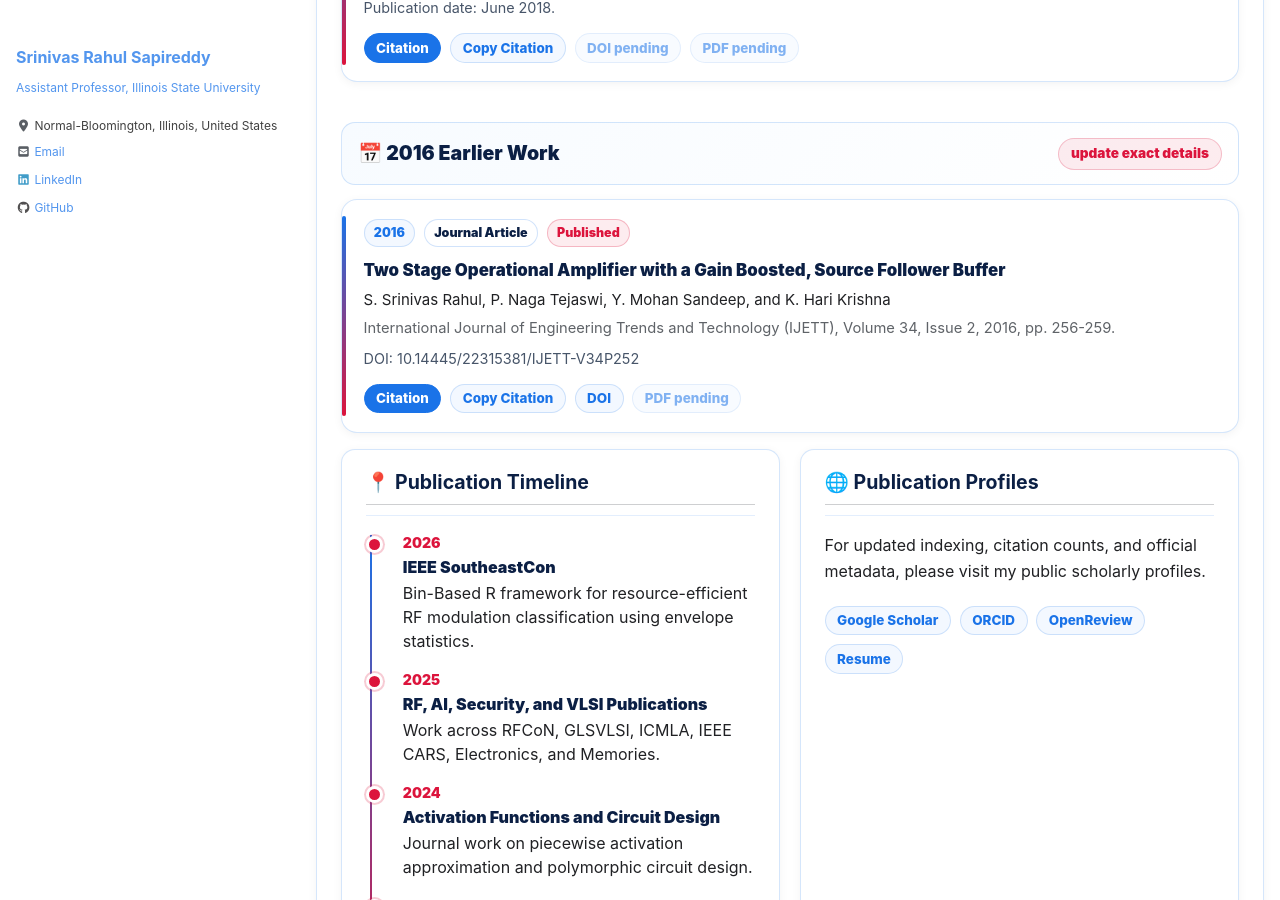
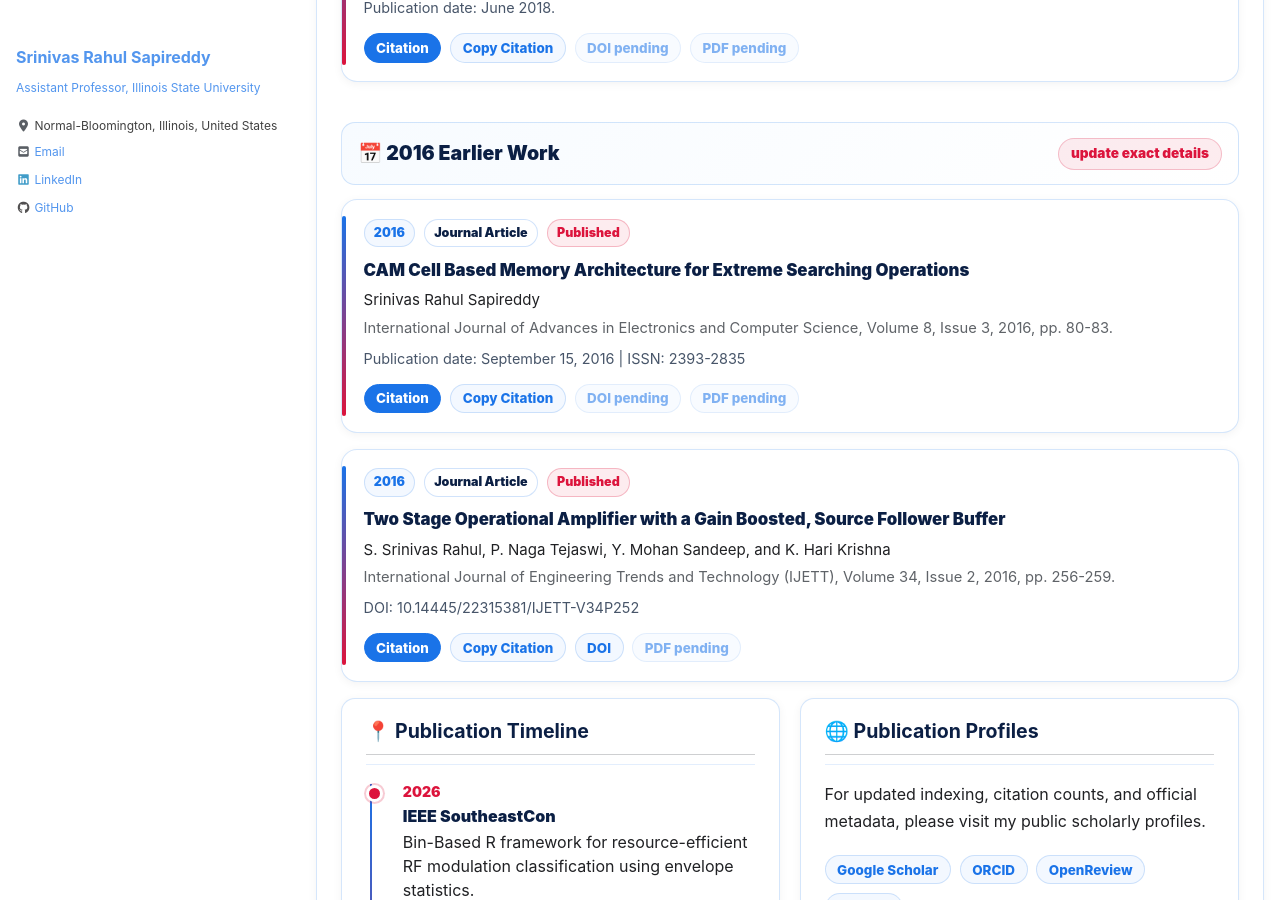
Before and after one commit to srsapireddy/srsapireddy.github.io, a Jekyll site: the page built from _pages/publications.md, in a window 1280 px wide and 900 px high, scrolled down 4043 px. Built offline with Jekyll 4.4.1, drawn with Linux system fonts in a browser that asks for light colours; cached includes are drawn as plain includes; nearby versions of some CDN libraries.

Commit message:
Update publications.md

```diff
--- a/_pages/publications.md
+++ b/_pages/publications.md
@@ -1155,6 +1155,39 @@
           </div>
 
      <div class="publication-card" data-type="journal earlier">
+      <div class="pub-top">
+        <span class="pub-year">2016</span>
+        <span class="pub-type">Journal Article</span>
+        <span class="pub-award">Published</span>
+      </div>
+
+      <div class="pub-title">
+        CAM Cell Based Memory Architecture for Extreme Searching Operations
+      </div>
+
+      <div class="pub-authors">
+        Srinivas Rahul Sapireddy
+      </div>
+
+      <div class="pub-venue">
+        International Journal of Advances in Electronics and Computer Science, Volume 8, Issue 3, 2016, pp. 80-83.
+      </div>
+
+      <div class="pub-note">
+        Publication date: September 15, 2016 | ISSN: 2393-2835
+      </div>
+
+      <div class="pub-links">
+        <button class="pub-button primary" onclick="toggleCitation('cite-2016-cam-memory')">Citation</button>
+        <button class="pub-button" onclick="copyCitation('cite-2016-cam-memory')">Copy Citation</button>
+        <a class="pub-link disabled" href="#" onclick="return false;">DOI pending</a>
+        <a class="pub-link disabled" href="#" onclick="return false;">PDF pending</a>
+      </div>
+
+      <div id="cite-2016-cam-memory" class="citation-box">S. R. Sapireddy, "CAM Cell Based Memory Architecture for Extreme Searching Operations," International Journal of Advances in Electronics and Computer Science, vol. 8, no. 3, pp. 80-83, Sep. 15, 2016. ISSN: 2393-2835.</div>
+    </div>
+
+     <div class="publication-card" data-type="journal earlier">
         <div class="pub-top">
           <span class="pub-year">2016</span>
           <span class="pub-type">Journal Article</span>
```
